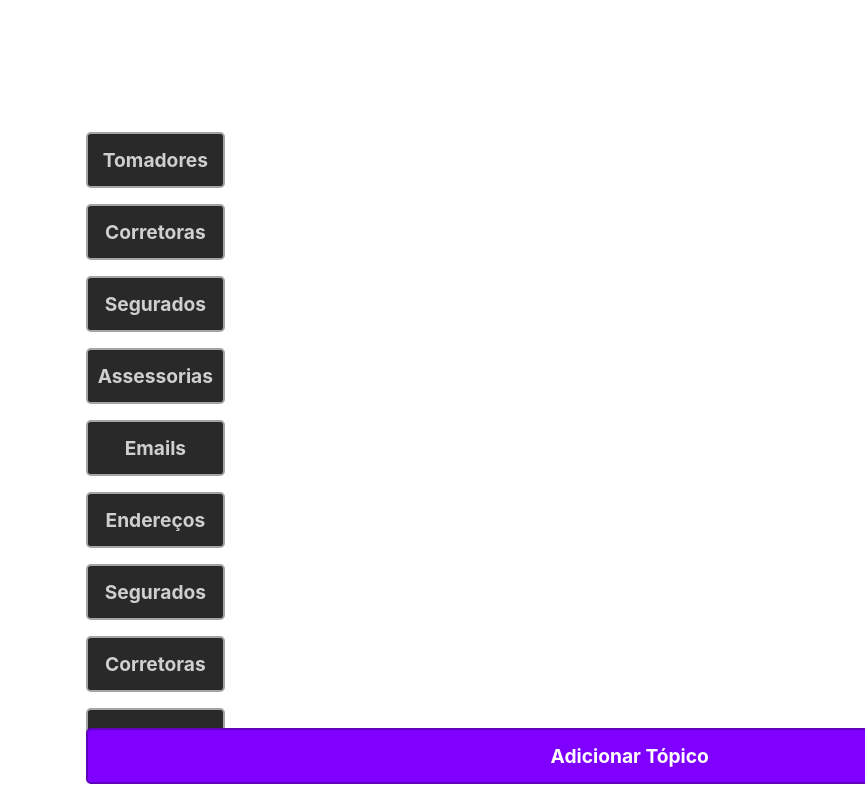
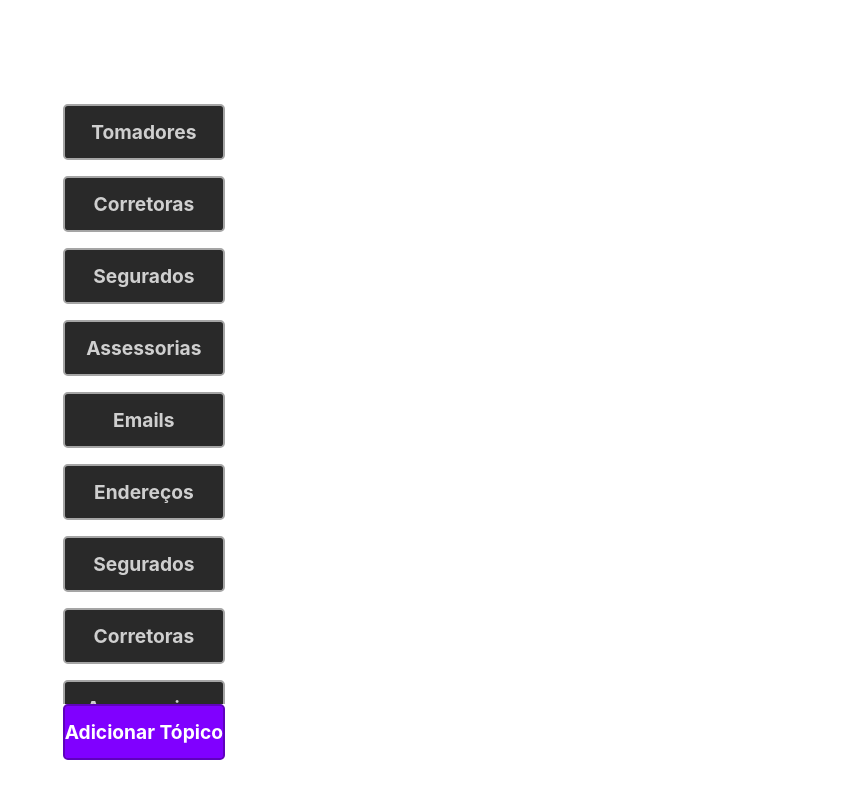
Before and after one commit to Beteenn/tanamao, a Vue app: page / in a window 1280 px wide. Shown: the whole page, without its empty margins (415-1280 px from the left). Built offline with nearby package versions, Linux system fonts and the light colour scheme.

Commit message:
FIX: Ajusta largura botão principal

```diff
--- a/src/components/button/PrimaryButton.vue
+++ b/src/components/button/PrimaryButton.vue
@@ -21,9 +21,7 @@ defineProps<{
   font-size: 1.2rem;
   height: 7vh;
   border-radius: 0.3rem;
-  position: fixed;
-  bottom: 1rem;
-  width: 85vw;
+  flex-basis: 100%;
 }
 
 .primary-button:hover {
```
